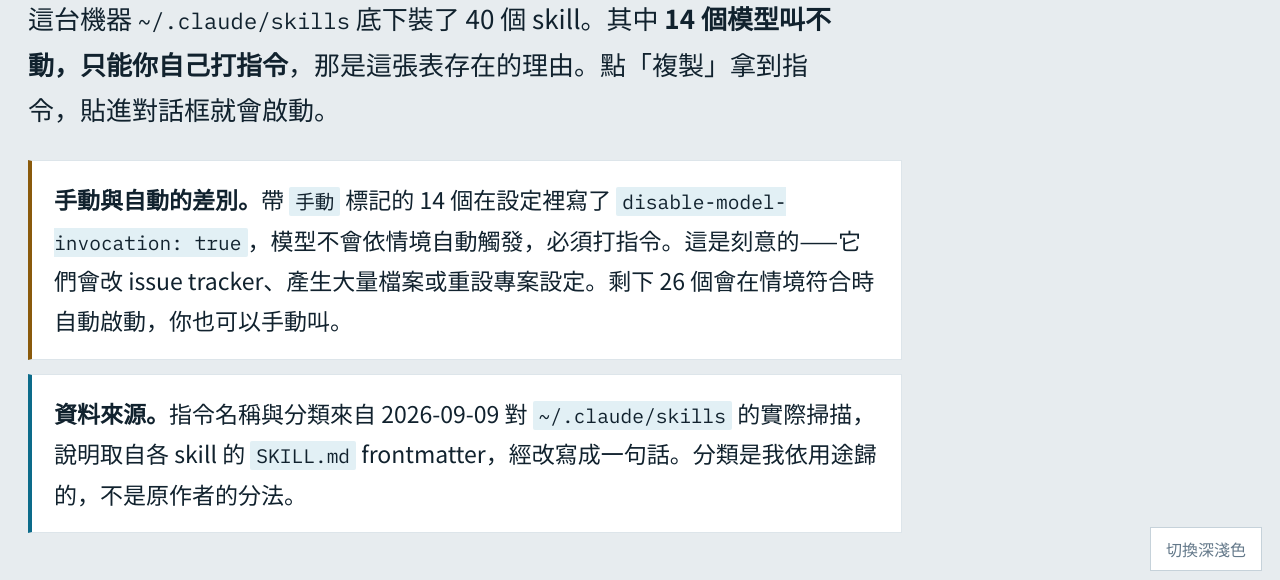
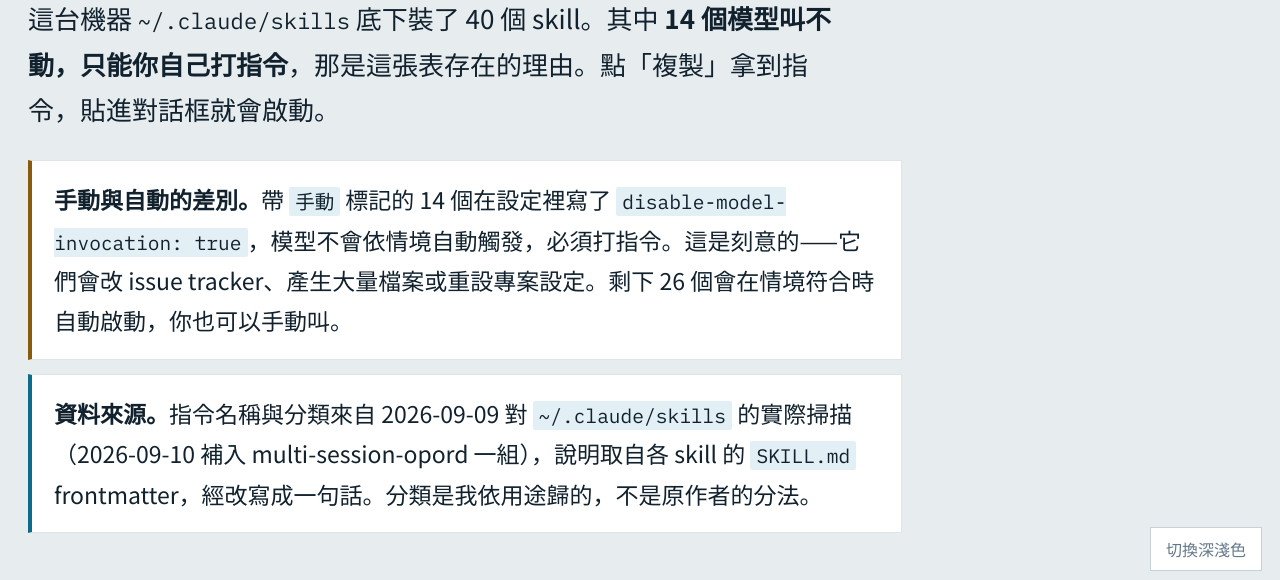
Before and after one commit to cycheng-max/claude-skill-deck, a plain HTML site: page index.html in a window 1280 px wide. Shown: the part 211-791 px from the top of the page. Drawn offline with Linux system fonts and the light colour scheme.

Commit message:
Note 2026-09-10 addition in data-source footnote
Co-Authored-By: Claude Fable 5.1 <noreply@anthropic.com>

```diff
--- a/index.html
+++ b/index.html
@@ -231,7 +231,7 @@ footer p{margin:0 0 10px;max-width:var(--measure-wide)}
     <b>手動與自動的差別。</b>帶 <code>手動</code> 標記的 14 個在設定裡寫了 <code>disable-model-invocation: true</code>，模型不會依情境自動觸發，必須打指令。這是刻意的——它們會改 issue tracker、產生大量檔案或重設專案設定。剩下 26 個會在情境符合時自動啟動，你也可以手動叫。
   </div>
   <div class="note info">
-    <b>資料來源。</b>指令名稱與分類來自 2026-09-09 對 <code>~/.claude/skills</code> 的實際掃描，說明取自各 skill 的 <code>SKILL.md</code> frontmatter，經改寫成一句話。分類是我依用途歸的，不是原作者的分法。
+    <b>資料來源。</b>指令名稱與分類來自 2026-09-09 對 <code>~/.claude/skills</code> 的實際掃描（2026-09-10 補入 multi-session-opord 一組），說明取自各 skill 的 <code>SKILL.md</code> frontmatter，經改寫成一句話。分類是我依用途歸的，不是原作者的分法。
   </div>
 
   <div class="controls">
```
